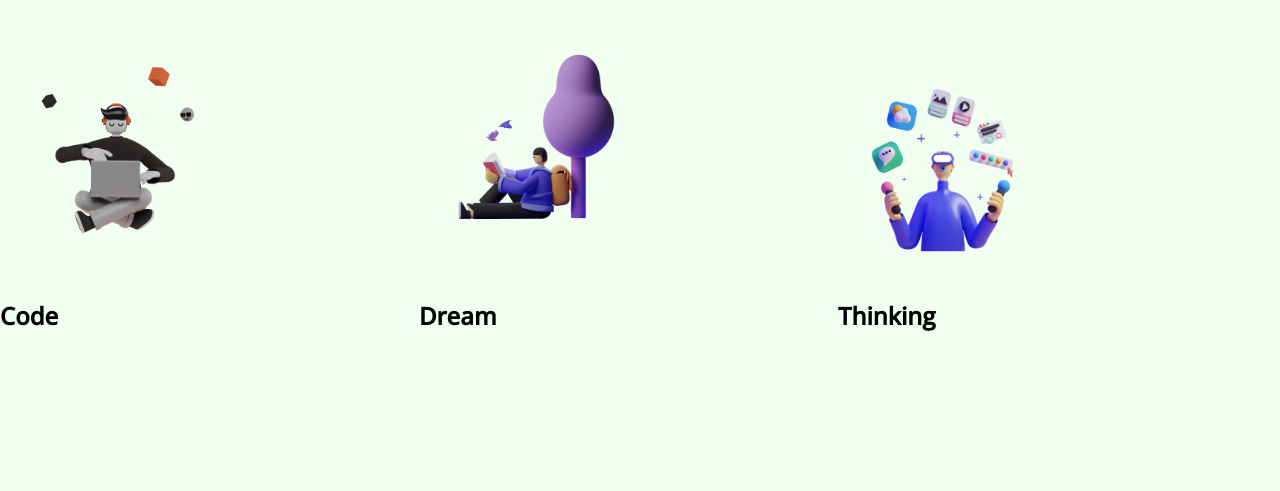
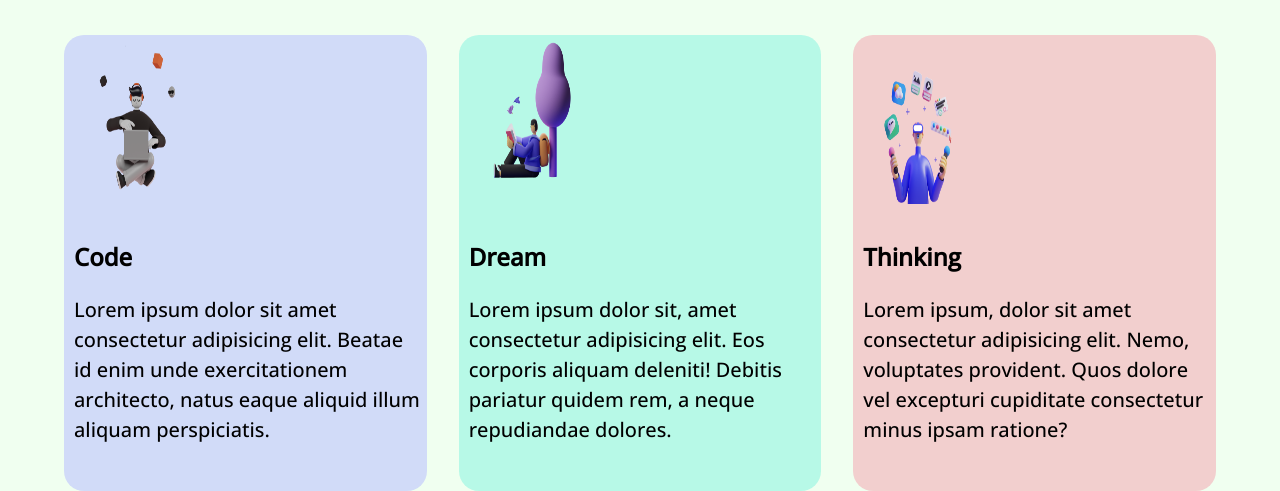
Before and after one commit to JawadJisan/Milestone-1, a plain HTML site: page index.html in a window 1280 px wide. Shown: the part 674-1165 px from the top of the page. Before the commit the page ends 1020 px from the top, so only its background shows below. Drawn offline with nearby package versions, Linux system fonts and the light colour scheme.

Commit message:
mission22

```diff
--- a/index.html
+++ b/index.html
@@ -28,10 +28,16 @@
     <section class="mission">
         <h1 class="mission22">My Mission in <span>2022</span></h1>
        <div class="mission-flex">
-        <div><img src="images/code.png" alt=""><h1>Code</h1></div>
-        <div><img src="images/thinking.png" alt=""> <h1>Dream</h1></div>
-        <div><img src="images/dream.png" alt=""><h1><h1>Thinking</h1></h1></div>
+        <div class="code"><img src="images/code.png" alt=""><h1>Code</h1><p>Lorem ipsum dolor sit amet consectetur adipisicing elit. Beatae id enim unde exercitationem architecto, natus eaque aliquid illum aliquam perspiciatis.</p></div>
+
+        <div class="dream"><img src="images/thinking.png" alt=""> <h1>Dream</h1><p>Lorem ipsum dolor sit, amet consectetur adipisicing elit. Eos corporis aliquam deleniti! Debitis pariatur quidem rem, a neque repudiandae dolores.</p></div>
+
+        <div class="thinking"><img src="images/dream.png" alt=""><h1><h1>Thinking</h1><p>Lorem ipsum, dolor sit amet consectetur adipisicing elit. Nemo, voluptates provident. Quos dolore vel excepturi cupiditate consectetur minus ipsam ratione?</p></h1></div>
        </div>
+    </section>
+
+    <section>
+
     </section>
 </body>
 </html>
--- a/style.css
+++ b/style.css
@@ -46,10 +46,34 @@ p{
     margin-top: 70px;
 }
 .mission img{
-    width: 50%;
-    height: 70%;
-    margin: 10px;
+    width: 30%;
+    height: 50%;
+    margin-left: 10px;
+    margin-top: 0px;
 }
 .mission-flex{
     display: flex;
 }
+.code, .dream, .thinking{
+    width: 30%;
+    display: inline;
+    padding-bottom: 100px;
+    padding-left: 10px;
+    padding-right: 5px;
+}
+.code{
+    background-color: rgb(209, 219, 248) ;
+    border-radius: 20px;
+    margin-left: 5%;
+}
+.dream{
+    background-color: rgba(20, 231, 203, 0.26) ;
+    border-radius: 20px;
+    margin-left: 2.5%;
+    margin-right: 2.5%;
+}
+.thinking{
+    background-color: rgba(245, 76, 112, 0.267) ;
+    border-radius: 20px;
+    margin-right: 5%;
+}
```
